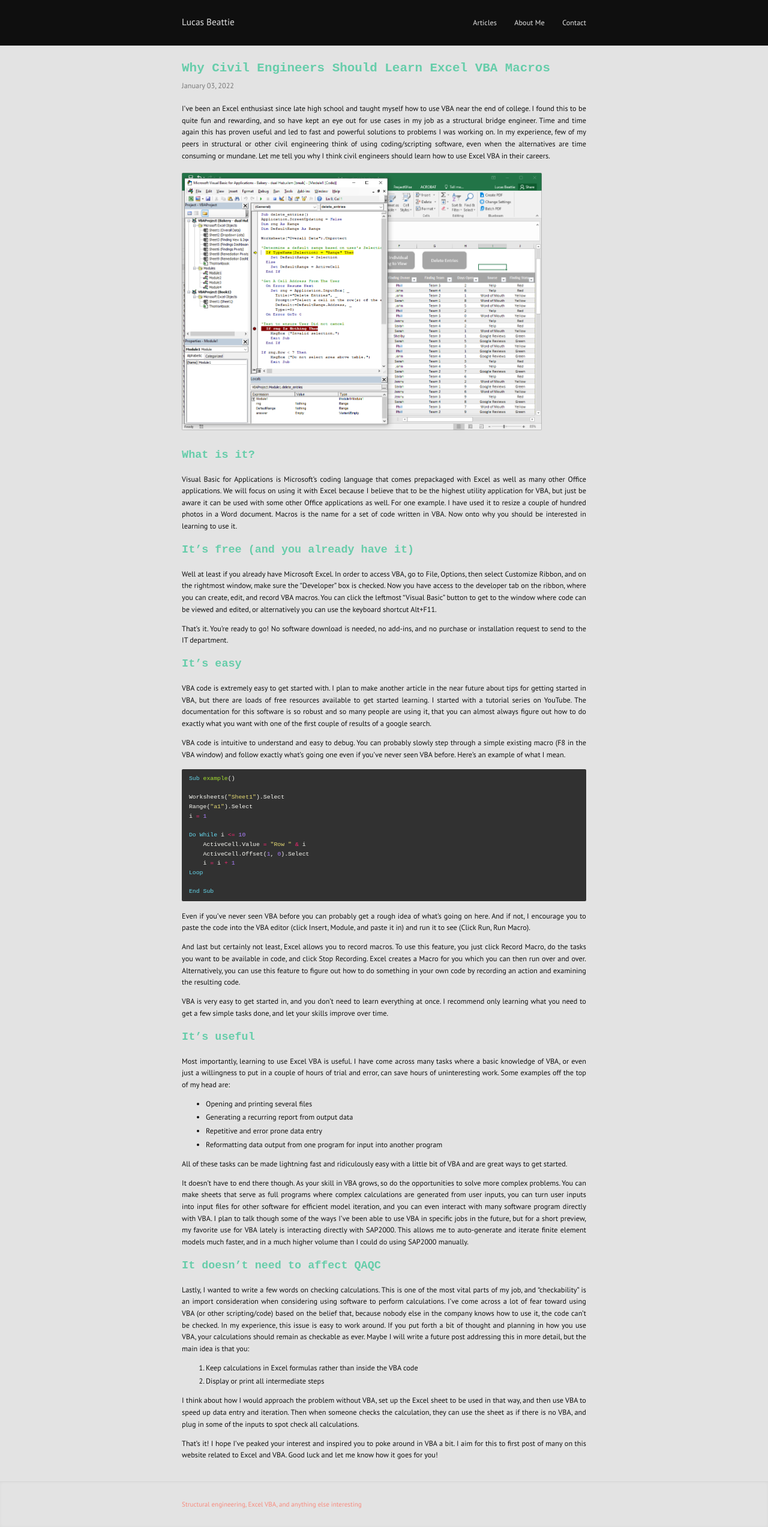
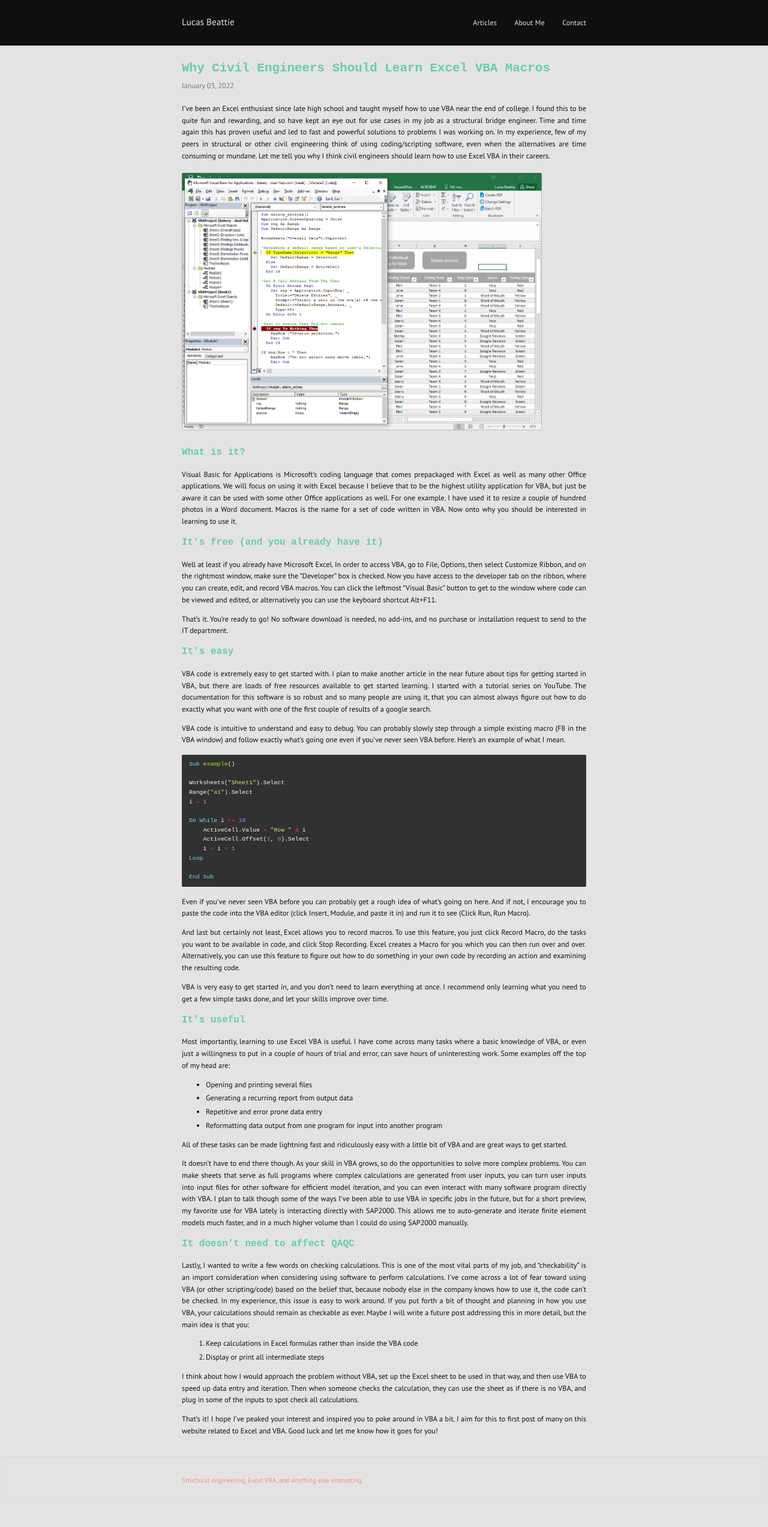
Before and after one commit to labeattie/lucasbeattiedotcom, a Jekyll site: the page built from _posts/2022-01-03-why-civil-engineers-vba.md, in a window 1280 px wide. Shown: the whole page at 60% size. Built offline with Jekyll 4.4.1, drawn with Linux system fonts in a browser that asks for light colours; after the commit the page ends 2504 px from its top, so only the background shows below that.

Commit message:
header fonts

```diff
--- a/_sass/basic.sass
+++ b/_sass/basic.sass
@@ -22,7 +22,7 @@ h1, h2, h3, h4, h5, h6
   color: mediumaquamarine
 
 h2
-  font-size: 1.5em
+  font-size: 1.3em
 
 b, strong, th
   font-weight: $font-weight + 200
@@ -44,7 +44,7 @@ header time
 
 hr
   border: 1px solid reduce(30)
-  margin: 2em 0
+  margin: 1em 0
 
 article:not(:last-of-type)
   border-bottom: 1px solid reduce(14)
```
